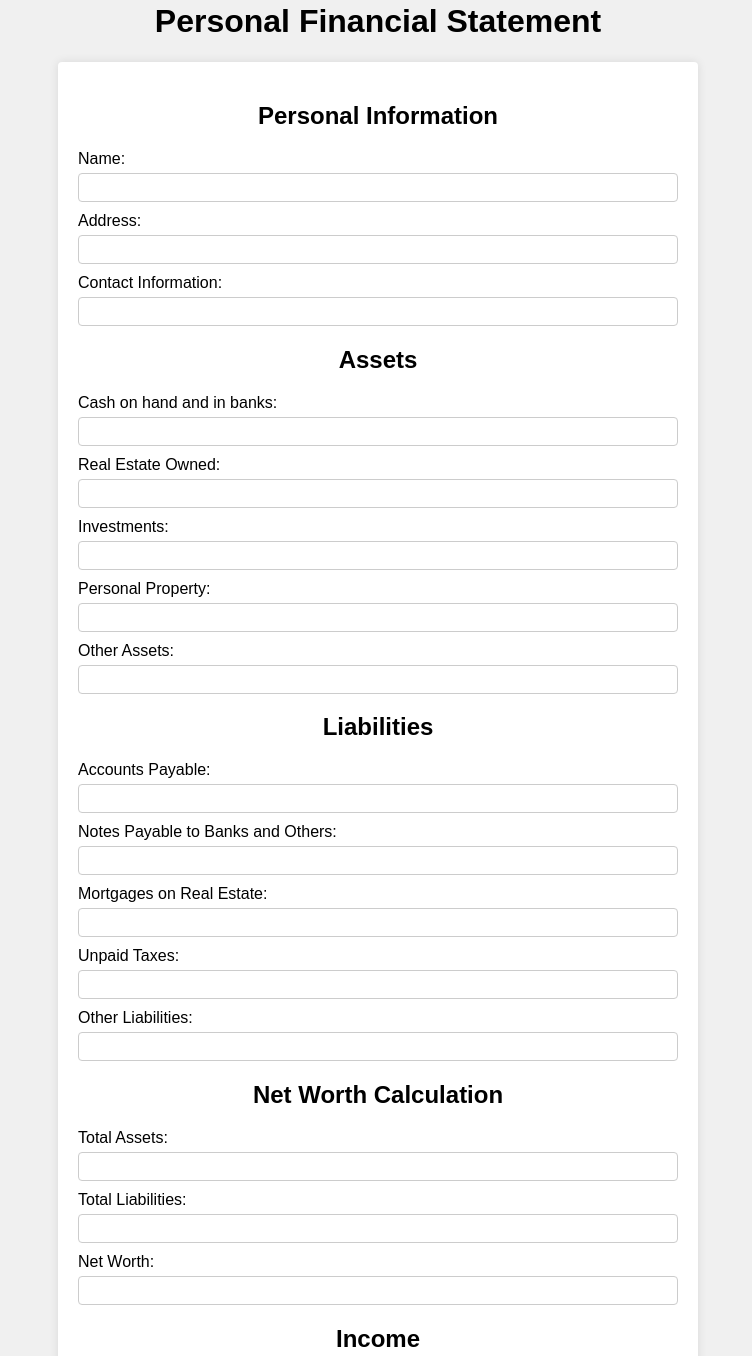
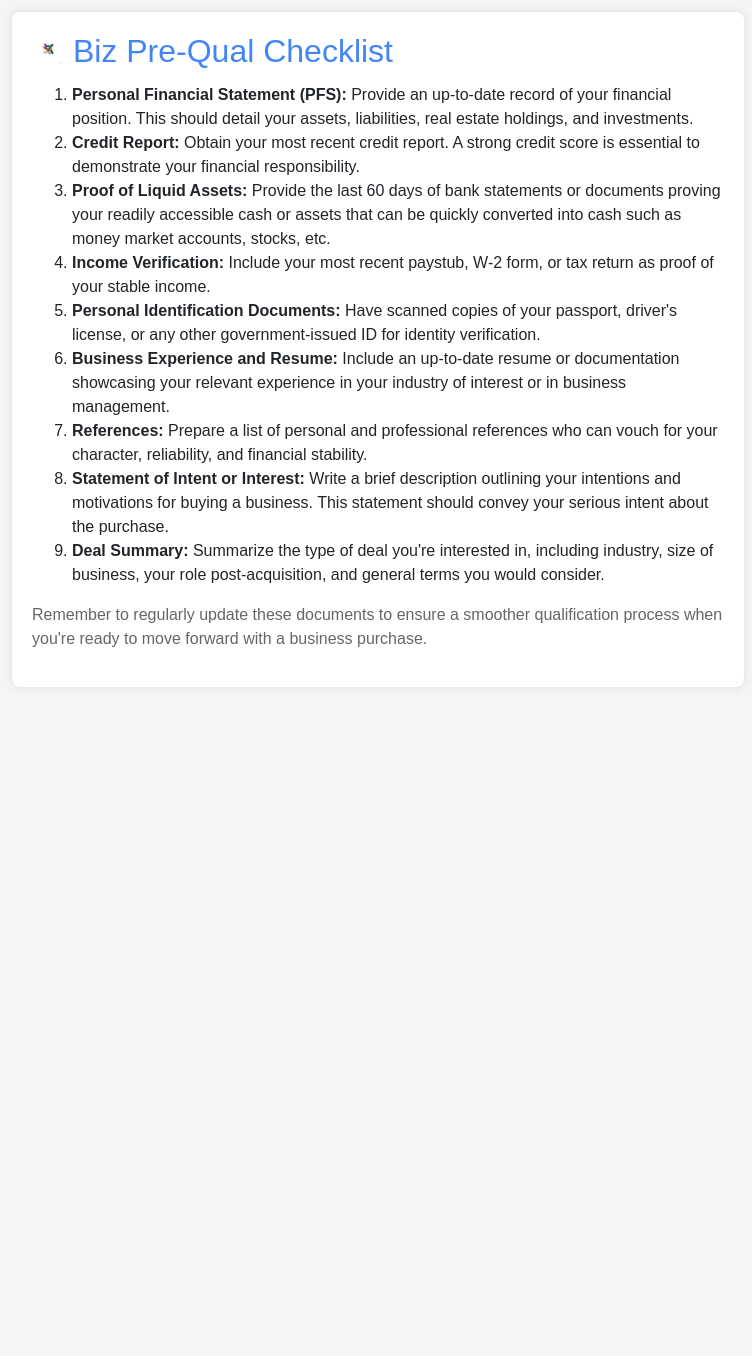
Before and after one commit to nwpistols/pfs, a plain HTML site: page index.html in a window 1280 px wide. Shown: the part 18-1374 px from the top of the page, without its empty margins (262-1014 px from the left). After the commit the page ends 800 px from the top, so only its background shows below. Drawn offline with nearby package versions, Linux system fonts and the light colour scheme; a script that the page names is missing.

Commit message:
Update index.html
update added chatbot and logo

```diff
--- a/index.html
+++ b/index.html
@@ -1,155 +1,57 @@
 <!DOCTYPE html>
 <html>
 <head>
-    <title>Personal Financial Statement</title>
+<link rel="stylesheet" href="https://stackpath.bootstrapcdn.com/bootstrap/4.5.0/css/bootstrap.min.css">
 <style>
 body {
+    background: #f5f5f5;
+    padding: 30px;
     font-family: Arial, sans-serif;
-            background-color: #f0f0f0;
 }
-        form {
-            background-color: #fff;
-            max-width: 600px;
-            margin: 0 auto;
+
+.container {
+    background: #fff;
     padding: 20px;
-            border-radius: 4px;
-            box-shadow: 0 0 10px rgba(0, 0, 0, 0.1);
+    border-radius: 8px;
+    box-shadow: 0px 0px 10px 0px rgba(0, 0, 0, 0.1);
+    margin: auto;
+    width: 60%;
 }
-        form div {
-            margin-bottom: 10px;
+
+h2 {
+  color: #4285F4;
 }
-        form label {
-            display: block;
-            margin-bottom: 5px;
+
+p {
+  color: #666;
 }
-        form input[type="text"],
-        form input[type="number"] {
-            width: 100%;
-            padding: 6px 12px;
-            border: 1px solid #ccc;
-            border-radius: 4px;
-            box-sizing: border-box;
-        }
-        form input[type="submit"] {
-            background-color: #4CAF50;
-            color: white;
-            padding: 14px 20px;
-            margin: 10px 0;
-            border: none;
-            border-radius: 4px;
-            cursor: pointer;
-            width: 100%;
-        }
-        form input[type="submit"]:hover {
-            background-color: #45a049;
-        }
-        h1, h2 {
-            text-align: center;
-        }
-        @media print {
-            body * {
-                visibility: hidden;
-            }
-            form, form * {
-                visibility: visible;
-            }
-            form {
-                position: absolute;
-                left: 0;
-                top: 0;
-            }
-        }
+
 </style>
 </head>
 <body>
-    <h1>Personal Financial Statement</h1>
-    <form>
-        <h2>Personal Information</h2>
-        <div>
-            <label for="name">Name:</label>
-            <input type="text" id="name" name="name">
+<div class="container">
+    <h2><img src='https://raw.githubusercontent.com/nwpistols/pfs/d04c6d97bb2d1133dca80b557ce7aac5993f0ca0/artboard.png' alt='AI Note Consulting logo' height='32px' style='margin-bottom: 10px'> Biz Pre-Qual Checklist</h2>
+    <ol>
+        <li><strong>Personal Financial Statement (PFS):</strong> Provide an up-to-date record of your financial position. This should detail your assets, liabilities, real estate holdings, and investments.</li>
+        <li><strong>Credit Report:</strong> Obtain your most recent credit report. A strong credit score is essential to demonstrate your financial responsibility.</li>
+        <li><strong>Proof of Liquid Assets:</strong> Provide the last 60 days of bank statements or documents proving your readily accessible cash or assets that can be quickly converted into cash such as money market accounts, stocks, etc.</li>
+        <li><strong>Income Verification:</strong> Include your most recent paystub, W-2 form, or tax return as proof of your stable income.</li>
+        <li><strong>Personal Identification Documents:</strong> Have scanned copies of your passport, driver's license, or any other government-issued ID for identity verification.</li>
+        <li><strong>Business Experience and Resume:</strong> Include an up-to-date resume or documentation showcasing your relevant experience in your industry of interest or in business management.</li>
+        <li><strong>References:</strong> Prepare a list of personal and professional references who can vouch for your character, reliability, and financial stability.</li>
+        <li><strong>Statement of Intent or Interest:</strong> Write a brief description outlining your intentions and motivations for buying a business. This statement should convey your serious intent about the purchase.</li>
+        <li><strong>Deal Summary:</strong> Summarize the type of deal you're interested in, including industry, size of business, your role post-acquisition, and general terms you would consider.</li>
+     </ol>
+    <p>Remember to regularly update these documents to ensure a smoother qualification process when you're ready to move forward with a business purchase.</p>
 </div>
-        <div>
-            <label for="address">Address:</label>
-            <input type="text" id="address" name="address">
-        </div>
-        <div>
-            <label for="contact">Contact Information:</label>
-            <input type="text" id="contact" name="contact">
-        </div>
-
-        <h2>Assets</h2>
-        <div>
-            <label for="cash">Cash on hand and in banks:</label>
-            <input type="number" id="cash" name="cash">
-        </div>
-        <div>
-            <label for="realEstate">Real Estate Owned:</label>
-            <input type="number" id="realEstate" name="realEstate">
-        </div>
-        <div>
-            <label for="investments">Investments:</label>
-            <input type="number" id="investments" name="investments">
-        </div>
-        <div>
-            <label for="personalProperty">Personal Property:</label>
-            <input type="number" id="personalProperty" name="personalProperty">
-        </div>
-        <div>
-            <label for="otherAssets">Other Assets:</label>
-            <input type="number" id="otherAssets" name="otherAssets">
-        </div>
-
-        <h2>Liabilities</h2>
-        <div>
-            <label for="accountsPayable">Accounts Payable:</label>
-            <input type="number" id="accountsPayable" name="accountsPayable">
-        </div>
-        <div>
-            <label for="notesPayable">Notes Payable to Banks and Others:</label>
-            <input type="number" id="notesPayable" name="notesPayable">
-        </div>
-        <div>
-            <label for="mortgages">Mortgages on Real Estate:</label>
-            <input type="number" id="mortgages" name="mortgages">
-        </div>
-        <div>
-            <label for="unpaidTaxes">Unpaid Taxes:</label>
-            <input type="number" id="unpaidTaxes" name="unpaidTaxes">
-        </div>
-        <div>
-            <label for="otherLiabilities">Other Liabilities:</label>
-            <input type="number" id="otherLiabilities" name="otherLiabilities">
-        </div>
-
-        <h2>Net Worth Calculation</h2>
-        <div>
-            <label for="totalAssets">Total Assets:</label>
-            <input type="number" id="totalAssets" name="totalAssets">
-        </div>
-        <div>
-            <label for="totalLiabilities">Total Liabilities:</label>
-            <input type="number" id="totalLiabilities" name="totalLiabilities">
-        </div>
-        <div>
-            <label for="netWorth">Net Worth:</label>
-            <input type="number" id="netWorth" name="netWorth">
-        </div>
-
-        <h2>Income</h2>
-        <div>
-            <label for="annualIncome">Annual Income:</label>
-            <input type="number" id="annualIncome" name="annualIncome">
-        </div>
-
-        <h2>Expenses</h2>
-        <div>
-            <label for="annualExpenses">Annual Expenses:</label>
-            <input type="number" id="annualExpenses" name="annualExpenses">
-        </div>
-
-        <input type="submit" value="Submit">
-    </form>
-    <button onclick="window.print()">Print to PDF</button>
+<script src="https://cloud.openchat.so/chat.js"></script>
+<script>
+document.addEventListener('DOMContentLoaded', function() {
+    var chatConfig = {
+    token: "SDFa7N4spu5nXjDdeGMa",
+    };
+    initializeChatWidget(chatConfig);
+});
+</script>
 </body>
 </html>
```
Lines whose indentation alone changed are shown as unchanged.
